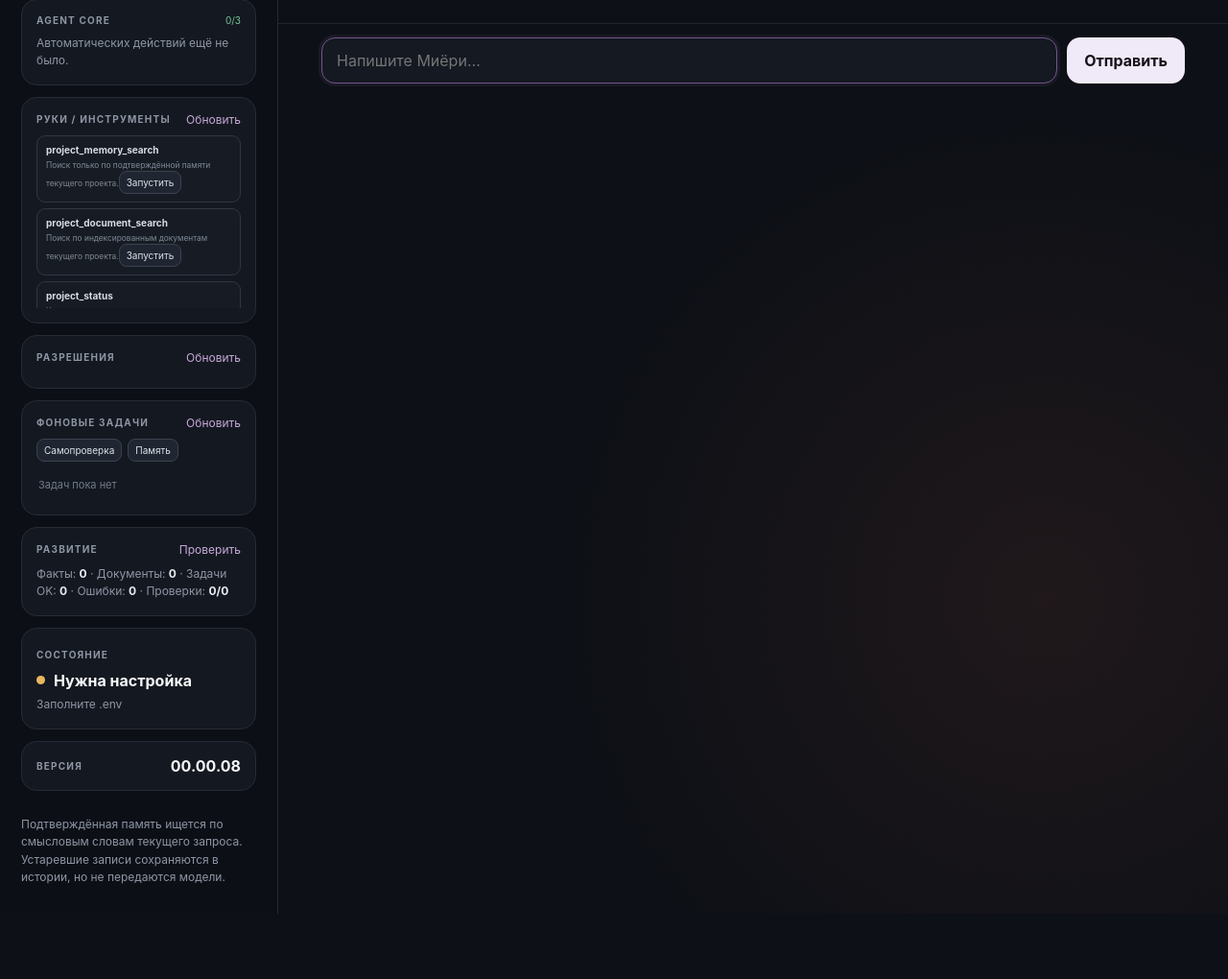
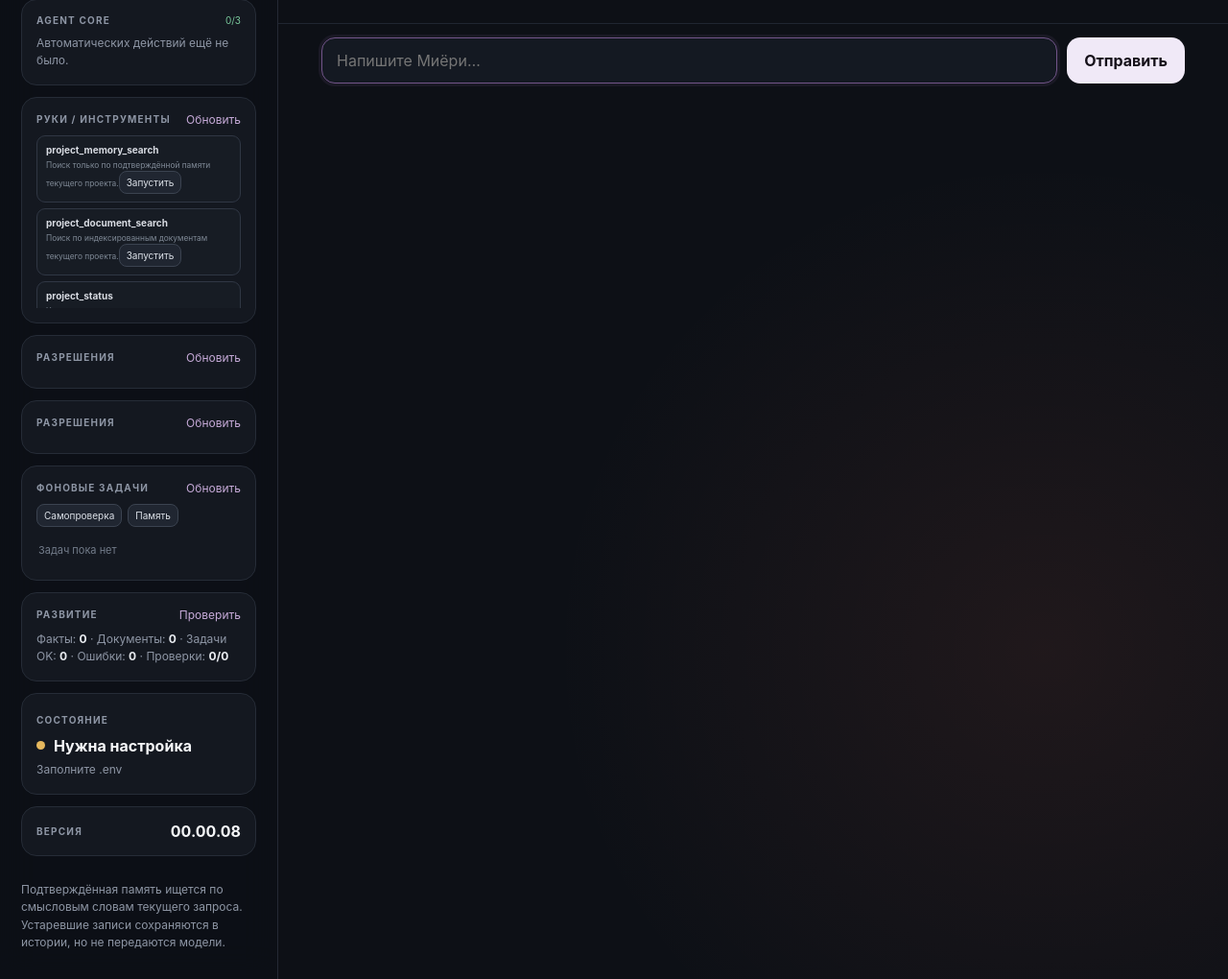
Before and after one commit to Aspksa/MIYORI_KITSUNE_AI_SPEC_v1.1.0, a FastAPI app: page / in a window 1280 px wide. Shown: the part 689-1709 px from the top of the page at 96% size. Before the commit the page ends 1641 px from the top, so only its background shows below. Run offline with FastAPI, Linux system fonts and the light colour scheme; data comes from the database, SQL or seed files in the repository; data that the repository does not hold is empty.

Commit message:
permissions ui: add approval panel

```diff
--- a/templates/index.html
+++ b/templates/index.html
@@ -85,6 +85,14 @@
 
       <div class="panel">
         <div class="panel-header">
+          <span class="eyebrow">Разрешения</span>
+          <button id="refreshPermissions" class="text-button" type="button">Обновить</button>
+        </div>
+        <div id="permissionList" class="permission-list"></div>
+      </div>
+
+      <div class="panel">
+        <div class="panel-header">
           <span class="eyebrow">Фоновые задачи</span>
           <button id="refreshTasks" class="text-button" type="button">Обновить</button>
         </div>
```
